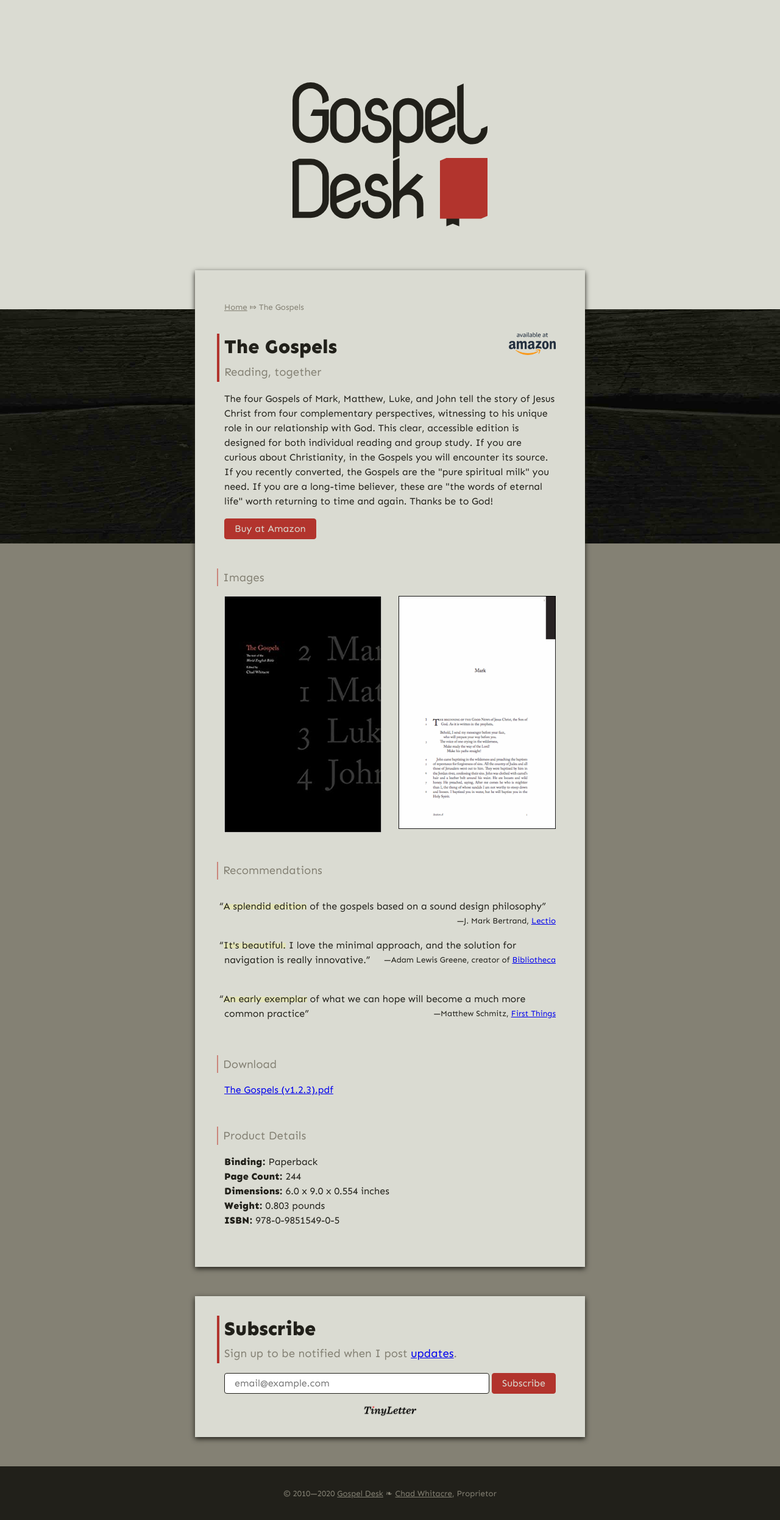
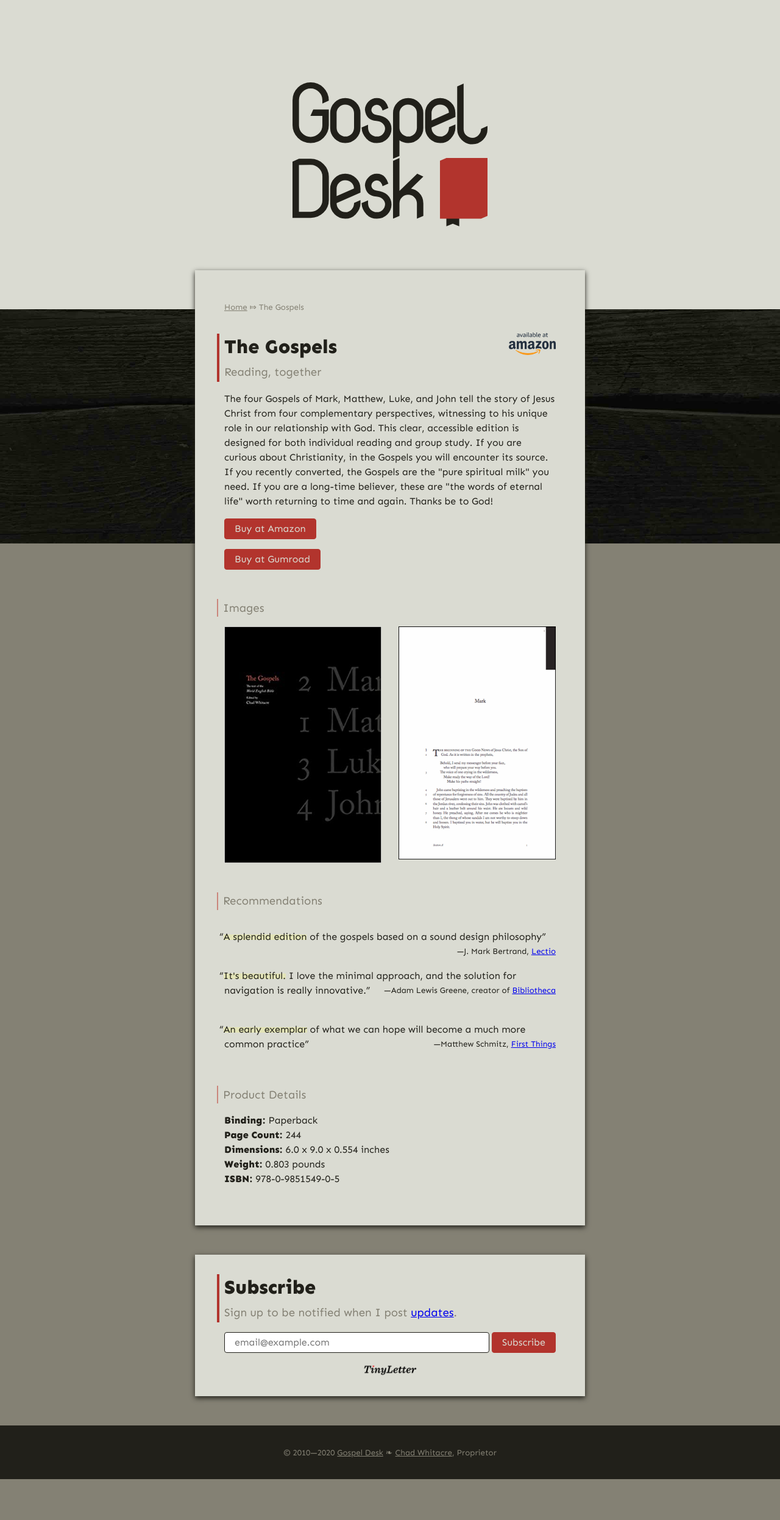
Before and after one commit to gospel-desk/www.logstown.com, a Jekyll site: the page built from the-gospels/index.html, in a window 1280 px wide. Shown: the whole page at 61% size. Built offline with Jekyll 4.4.1, drawn with Linux system fonts in a browser that asks for light colours; after the commit the page ends 2425 px from its top, so only the background shows below that.

Commit message:
Run downloads through Gumroad, PWYW

```diff
--- a/assets/styles/_roomy.scss
+++ b/assets/styles/_roomy.scss
@@ -90,15 +90,10 @@
       }
     }
 
-    .amazon {
-      &.available-at {
-        top: 64pt;
-        right: 36pt;
-        width: 12%;
-      }
-      &.buy-at {
-        margin: 12pt 0 0;
-      }
+    .amazon.available-at {
+      top: 64pt;
+      right: 36pt;
+      width: 12%;
     }
     &.card .amazon.available-at {
       top: 24pt;
--- a/assets/styles/gospeldesk.scss
+++ b/assets/styles/gospeldesk.scss
@@ -282,22 +282,20 @@
     cursor: pointer;
   }
 
-  .amazon {
+  .amazon.available-at {
     display: block;
-
-    &.available-at {
-      position: absolute;
-      top: 48pt;
-      right: 18pt;
-      width: 18%;
-    }
-    &.buy-at {
-      margin: 12pt 0 0;
-    }
+    position: absolute;
+    top: 48pt;
+    right: 18pt;
+    width: 18%;
   }
   &.card .amazon.available-at {
     top: 12pt;
     right: 18pt;
+  }
+  .buy-at {
+    display: block;
+    margin: 12pt 0 0;
   }
 
   .youtube {
--- a/the-gospels/index.html
+++ b/the-gospels/index.html
@@ -27,10 +27,19 @@
     you are a long-time believer, these are "the words of eternal life" worth
     returning to time and again. Thanks be to God!</p>
 
-    <a href="https://www.amazon.com/-/dp/098515490X?tag=gospeldesk-20"
-       alt="Buy at Amazon" target="_blank" class="buy-at amazon">
-      <button>Buy at Amazon</button>
-    </a>
+		<div class="buy-at">
+			<a href="https://www.amazon.com/-/dp/098515490X?tag=gospeldesk-20"
+				 alt="Buy at Amazon" target="_blank">
+				<button>Buy at Amazon</button>
+			</a>
+		</div>
+
+		<div class="buy-at">
+			<a href="https://gumroad.com/l/the-gospels"
+				 alt="Buy at Gumroad" target="_blank">
+				<button>Buy at Gumroad</button>
+			</a>
+		</div>
 
 </section>
 
@@ -63,11 +72,6 @@
 </section>
 
 <section>
-    <h4>Download</h4>
-    <p><a href="The Gospels (v1.2.3).pdf">The Gospels (v1.2.3).pdf</a></p>
-</section>
-
-<section>
     <h4>Product Details</h4>
     <p>
         <b>Binding:</b> Paperback<br>
```
Also changed, not shown: 1 other file.
